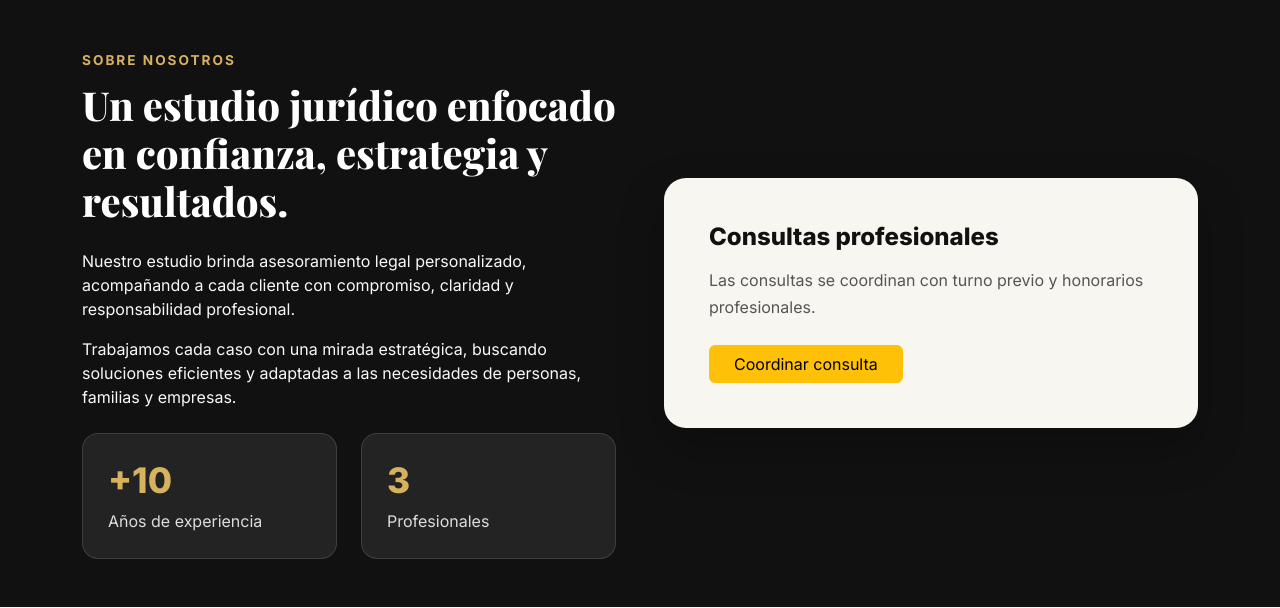
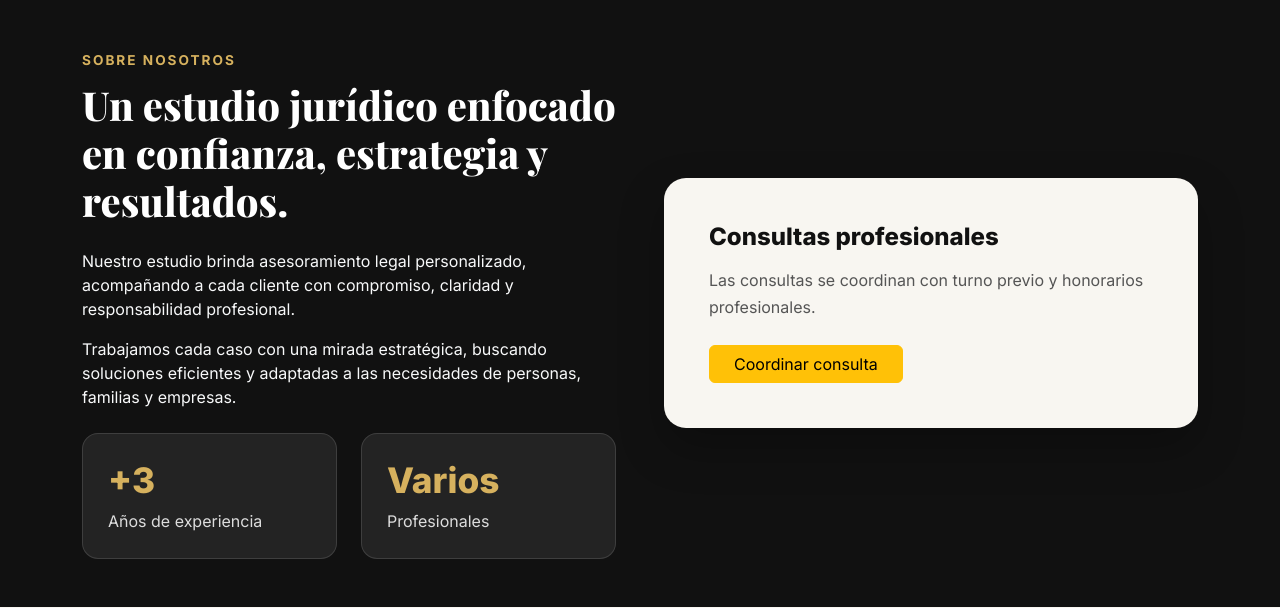
Before and after one commit to pedrinio10/torres-asociados-web, a Django app: page / in a window 1280 px wide. Shown: the part 1633-2241 px from the top of the page. Run offline with Django 5.2, Linux system fonts and the light colour scheme.

Commit message:
cambios esteticos

```diff
--- a/core/templates/core/inicio.html
+++ b/core/templates/core/inicio.html
@@ -214,13 +214,13 @@
                 <div class="row mt-4">
                     <div class="col-6">
                         <div class="stat-box">
-                            <h3>+10</h3>
+                            <h3>+3</h3>
                             <p>Años de experiencia</p>
                         </div>
                     </div>
                     <div class="col-6">
                         <div class="stat-box">
-                            <h3>3</h3>
+                            <h3>Varios</h3>
                             <p>Profesionales</p>
                         </div>
                     </div>
```
